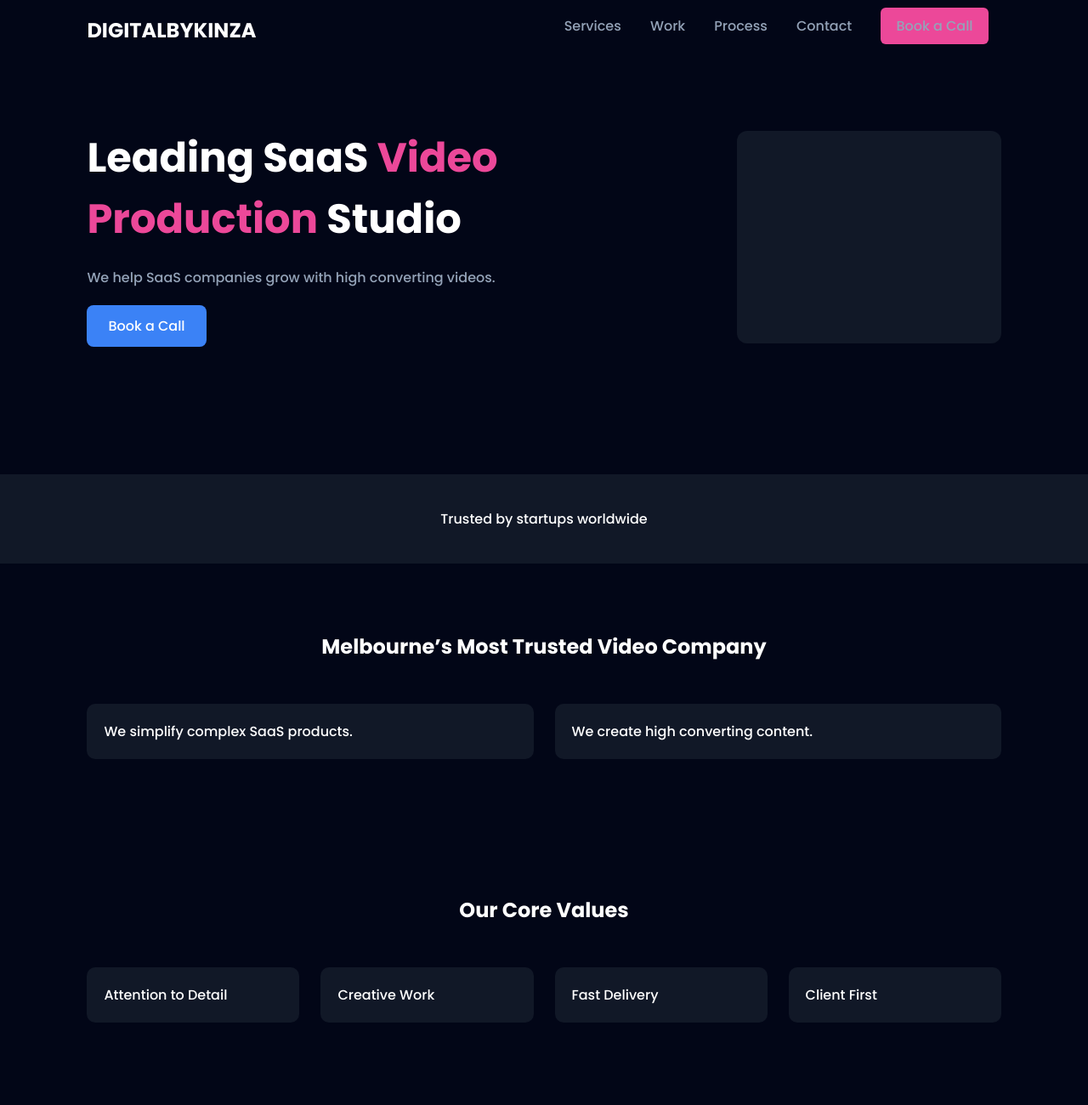
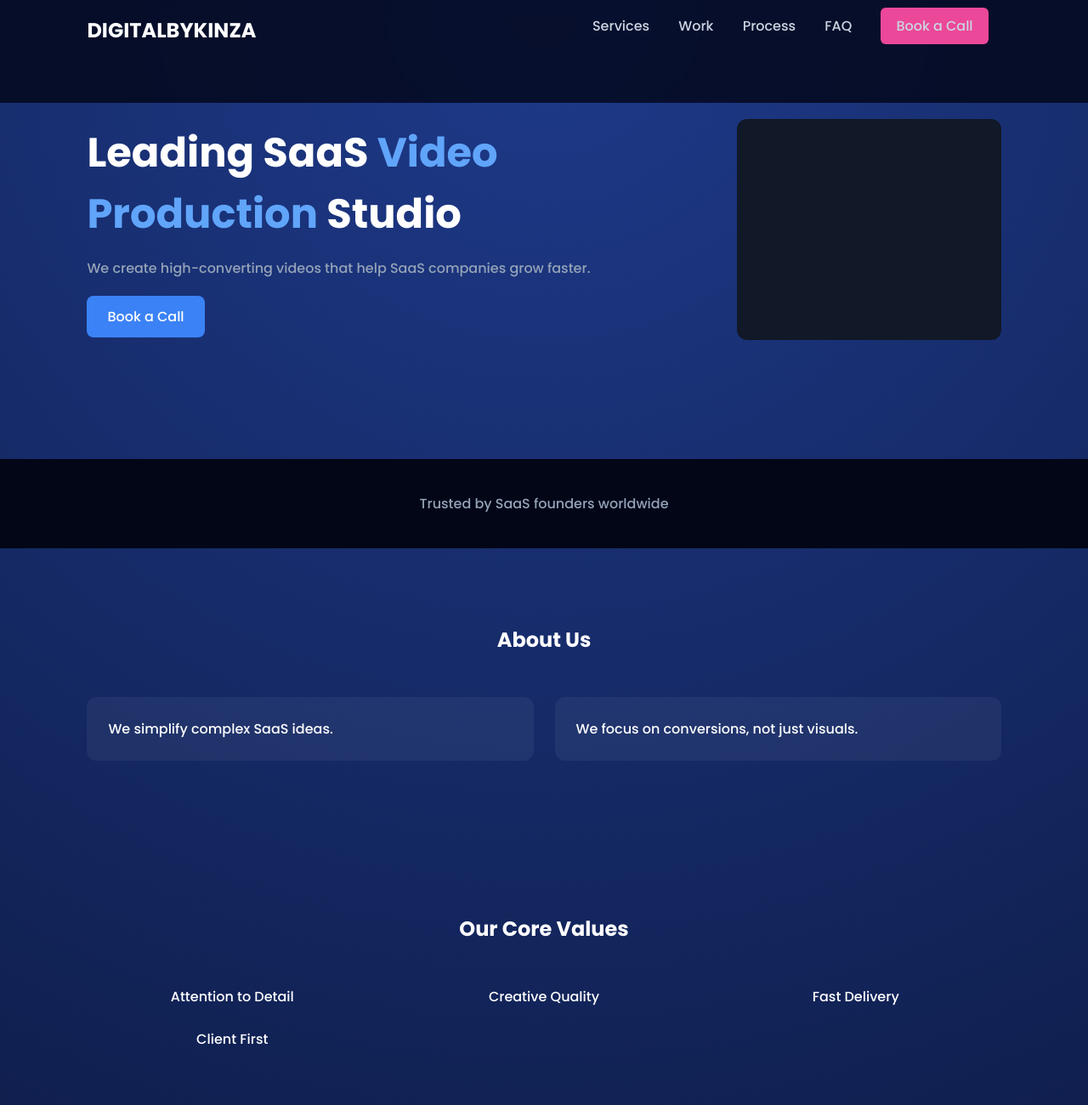
Before and after one commit to kinzabaig/digitalbykinza, a plain HTML site: page index.html in a window 1280 px wide. Shown: the top 1300 px of the page at 85% size. Drawn offline with Linux system fonts and the light colour scheme.

Commit message:
Update index.html

```diff
--- a/index.html
+++ b/index.html
@@ -3,15 +3,17 @@
 <head>
 <meta charset="UTF-8">
 <meta name="viewport" content="width=device-width, initial-scale=1.0">
+
 <title>DigitalByKinza</title>
 
 <link href="https://fonts.googleapis.com/css2?family=Poppins:wght@300;500;600;700&display=swap" rel="stylesheet">
 
 <style>
 *{margin:0;padding:0;box-sizing:border-box;}
+
 body{
 font-family:Poppins;
-background:#020617;
+background: radial-gradient(circle at top,#1e3a8a 0%,#020617 70%);
 color:white;
 }
 
@@ -23,14 +25,17 @@ width:100%;
 padding:18px 8%;
 display:flex;
 justify-content:space-between;
-background:#020617;
+background:rgba(2,6,23,0.8);
+backdrop-filter:blur(10px);
 z-index:1000;
 }
-.nav a{
+
+nav a{
 margin:0 15px;
-color:#94a3b8;
+color:#cbd5e1;
 text-decoration:none;
 }
+
 .cta{
 background:#ec4899;
 padding:10px 18px;
@@ -40,54 +45,59 @@ border-radius:6px;
 /* HERO */
 .hero{
 display:flex;
+align-items:center;
 justify-content:space-between;
-align-items:center;
-padding:150px 8%;
+padding:140px 8%;
 gap:40px;
 }
 
-.hero h1{
-font-size:48px;
-}
-.hero span{color:#ec4899;}
-.hero p{color:#94a3b8;margin-top:20px;}
+.hero h1{font-size:48px;}
+.hero span{color:#60a5fa;}
+.hero p{color:#94a3b8;margin-top:15px;}
 
 .btn{
+background:#3b82f6;
+padding:12px 24px;
+border-radius:8px;
+margin-top:20px;
 display:inline-block;
-margin-top:20px;
-background:#3b82f6;
-padding:12px 25px;
-border-radius:8px;
 }
 
+/* IMAGE */
 .hero-img{
 width:400px;
-height:250px;
+height:260px;
 background:#111827;
 border-radius:12px;
 }
 
-/* SECTION */
-section{padding:80px 8%;}
+/* SECTIONS */
+section{padding:90px 8%;}
 h2{text-align:center;margin-bottom:50px;}
 
 .grid{
 display:grid;
-grid-template-columns:repeat(auto-fit,minmax(250px,1fr));
+grid-template-columns:repeat(auto-fit,minmax(260px,1fr));
 gap:25px;
 }
 
 /* CARD */
 .card{
-background:#111827;
-padding:20px;
-border-radius:10px;
+background:rgba(255,255,255,0.05);
+padding:25px;
+border-radius:12px;
 }
 
 /* STRIP */
 .strip{
-background:#111827;
+text-align:center;
+background:#020617;
 padding:40px;
+color:#94a3b8;
+}
+
+/* VALUES ICON STYLE */
+.value{
 text-align:center;
 }
 
@@ -98,9 +108,24 @@ grid-template-columns:1fr 1fr;
 gap:40px;
 }
 
+/* CASE BOX */
+.case{
+background:rgba(236,72,153,0.1);
+padding:25px;
+border-radius:10px;
+text-align:center;
+}
+
+/* TESTIMONIAL */
+.testimonial{
+text-align:center;
+max-width:600px;
+margin:auto;
+}
+
 /* FAQ */
 .faq{
-background:#111827;
+background:rgba(255,255,255,0.05);
 padding:20px;
 border-radius:10px;
 margin:10px 0;
@@ -111,8 +136,9 @@ input,textarea{
 width:100%;
 padding:12px;
 margin:10px 0;
+border:none;
+border-radius:8px;
 background:#111827;
-border:none;
 color:white;
 }
 
@@ -130,20 +156,20 @@ color:#94a3b8;
 
 <header>
 <h2>DIGITALBYKINZA</h2>
-<div class="nav">
+<nav>
 <a href="#">Services</a>
 <a href="#">Work</a>
 <a href="#">Process</a>
-<a href="#">Contact</a>
+<a href="#">FAQ</a>
 <a href="#" class="cta">Book a Call</a>
-</div>
+</nav>
 </header>
 
 <!-- HERO -->
 <section class="hero">
 <div>
 <h1>Leading SaaS <span>Video Production</span> Studio</h1>
-<p>We help SaaS companies grow with high converting videos.</p>
+<p>We create high-converting videos that help SaaS companies grow faster.</p>
 <a class="btn">Book a Call</a>
 </div>
 
@@ -151,16 +177,16 @@ color:#94a3b8;
 </section>
 
 <!-- LOGOS -->
-<section class="strip">
-Trusted by startups worldwide
-</section>
+<div class="strip">
+Trusted by SaaS founders worldwide
+</div>
 
 <!-- ABOUT -->
 <section>
-<h2>Melbourne’s Most Trusted Video Company</h2>
+<h2>About Us</h2>
 <div class="grid">
-<div class="card">We simplify complex SaaS products.</div>
-<div class="card">We create high converting content.</div>
+<div class="card">We simplify complex SaaS ideas.</div>
+<div class="card">We focus on conversions, not just visuals.</div>
 </div>
 </section>
 
@@ -168,14 +194,14 @@ Trusted by startups worldwide
 <section>
 <h2>Our Core Values</h2>
 <div class="grid">
-<div class="card">Attention to Detail</div>
-<div class="card">Creative Work</div>
-<div class="card">Fast Delivery</div>
-<div class="card">Client First</div>
+<div class="value">Attention to Detail</div>
+<div class="value">Creative Quality</div>
+<div class="value">Fast Delivery</div>
+<div class="value">Client First</div>
 </div>
 </section>
 
-<!-- PORTFOLIO -->
+<!-- WORK -->
 <section>
 <h2>Latest Work</h2>
 <div class="grid">
@@ -187,17 +213,17 @@ Trusted by startups worldwide
 
 <!-- PROCESS -->
 <section>
-<h2>SaaS Video Process</h2>
+<h2>SaaS Video Production Process</h2>
 <div class="process">
 <div>
-<p>We follow a structured process to deliver high quality videos.</p>
+<p>We follow a proven structure to deliver high-performing videos.</p>
 </div>
 
 <div>
 <p>01 Discovery</p>
-<p>02 Script</p>
+<p>02 Script Writing</p>
 <p>03 Storyboard</p>
-<p>04 Editing</p>
+<p>04 Animation</p>
 <p>05 Sound Design</p>
 <p>06 Delivery</p>
 </div>
@@ -208,23 +234,23 @@ Trusted by startups worldwide
 <section>
 <h2>A Million Dollar Success Story</h2>
 <div class="grid">
-<div class="card">$805,200 Generated</div>
-<div class="card">98,200 Users</div>
+<div class="case"><h3>$805,200</h3><p>Revenue Generated</p></div>
+<div class="case"><h3>98,200</h3><p>Users Converted</p></div>
 </div>
 </section>
 
 <!-- TESTIMONIAL -->
 <section>
 <h2>What Clients Say</h2>
-<div class="grid">
-<div class="card">“Amazing work and communication.”</div>
-<div class="card">“Best SaaS video we’ve used.”</div>
+<div class="testimonial">
+<p>"I got to explain the idea of my company clearly and increase conversions."</p>
+<h4>— Happy Client</h4>
 </div>
 </section>
 
 <!-- FAQ -->
 <section>
-<h2>FAQ</h2>
+<h2>Frequently Asked Questions</h2>
 <div class="faq">How long does it take?</div>
 <div class="faq">What is pricing?</div>
 <div class="faq">Do you offer revisions?</div>
@@ -236,13 +262,13 @@ Trusted by startups worldwide
 <form>
 <input placeholder="Name">
 <input placeholder="Email">
-<textarea placeholder="Project Details"></textarea>
+<textarea placeholder="Tell us about your project"></textarea>
 <button class="btn">Submit</button>
 </form>
 </section>
 
 <footer>
-<p>© DigitalByKinza</p>
+<p>© 2026 DigitalByKinza</p>
 </footer>
 
 </body>
```
